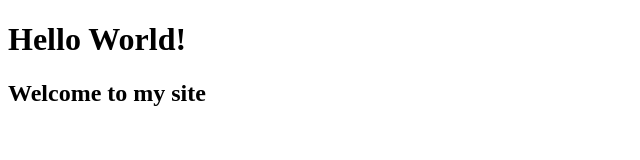
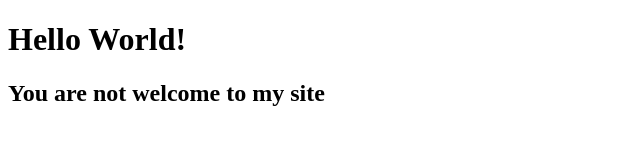
Before and after one commit to daughterofpandora/MissKaczow.github.io, a plain HTML site: page index.html in a window 1280 px wide. Shown: the whole page, without its empty margins (0-640 px from the left). Drawn offline with Linux system fonts and the light colour scheme.

Commit message:
Index
Redid some words to make it less welcoming.

```diff
--- a/index.html
+++ b/index.html
@@ -13,7 +13,7 @@ Daughter of Pandora
 </head>
 
 <body>
-<h2>Welcome to my site</h2>
+<h2>You are not welcome to my site</h2>
 </body>
 
 </html>
```
